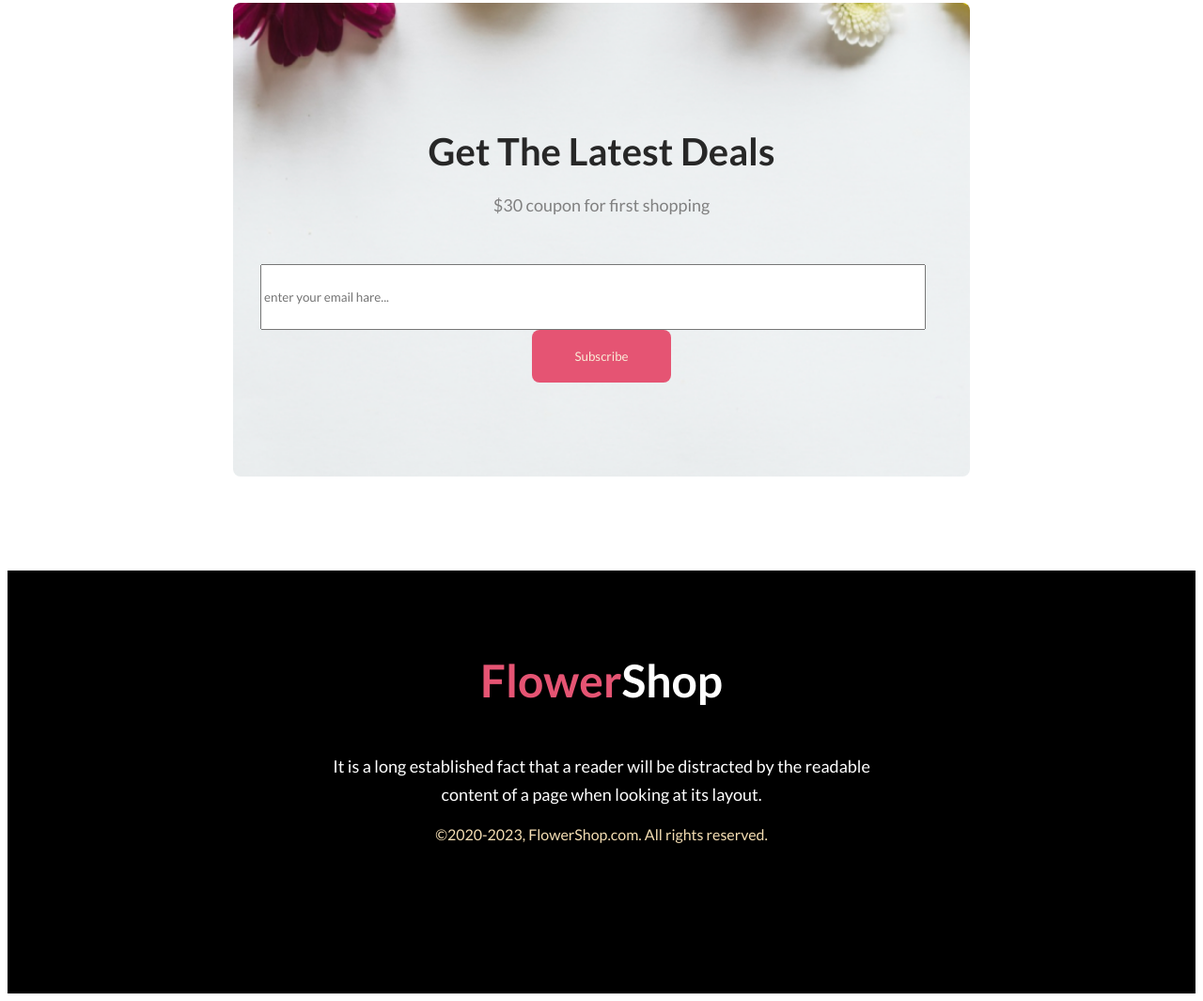
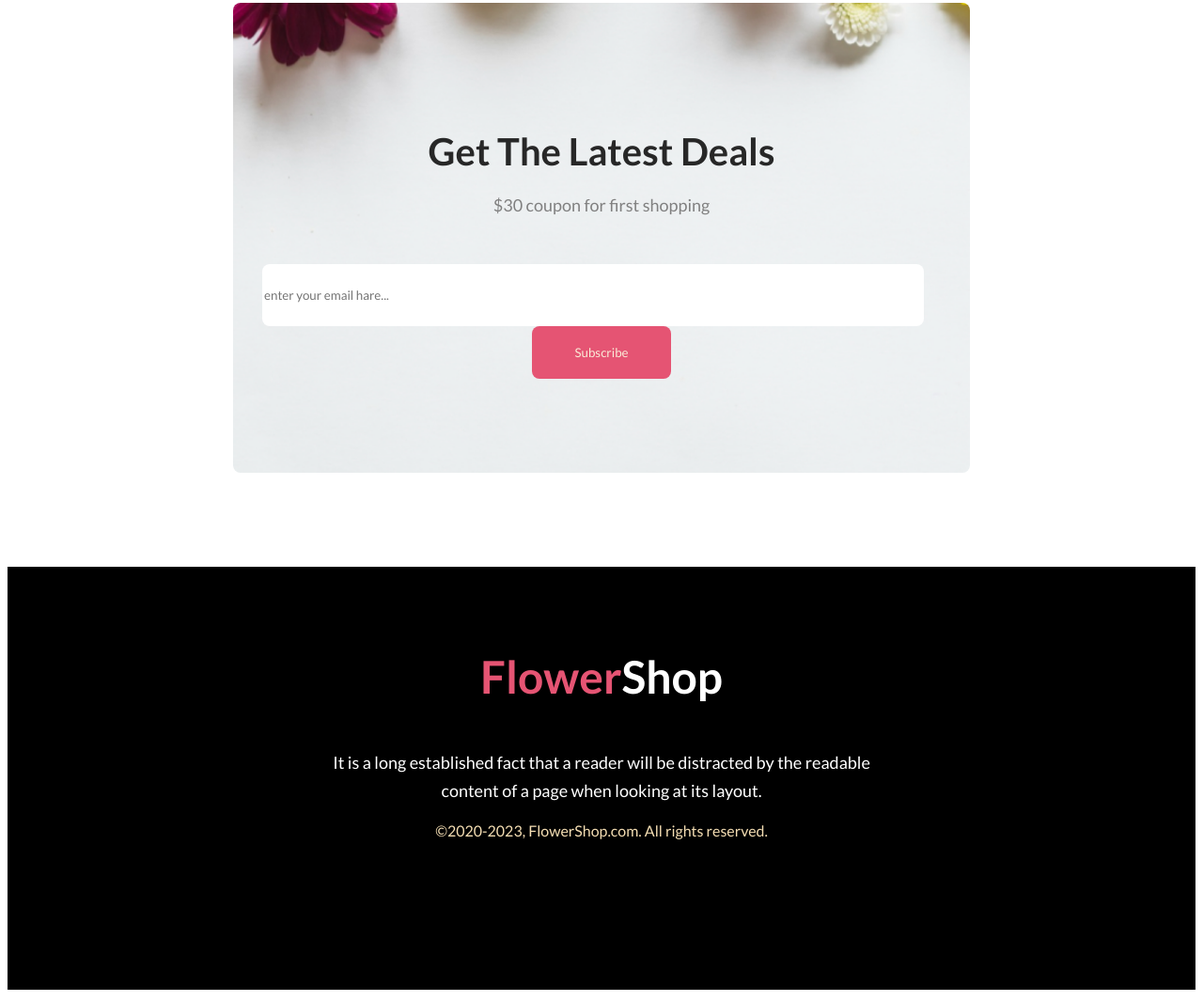
Before and after one commit to sumonmahady/my-assignment-1, a plain HTML site: page index.html in a window 1280 px wide. Shown: the part 4497-5562 px from the top of the page at 94% size. Drawn offline with Linux system fonts and the light colour scheme.

Commit message:
added and all done

```diff
--- a/style/blog.css
+++ b/style/blog.css
@@ -222,6 +222,8 @@
     width: 700px;
     height: 64px;
     margin-right: 18px;
+    border-radius: 8px;
+    border: 0px;
 }
 
 .search-text {
```
